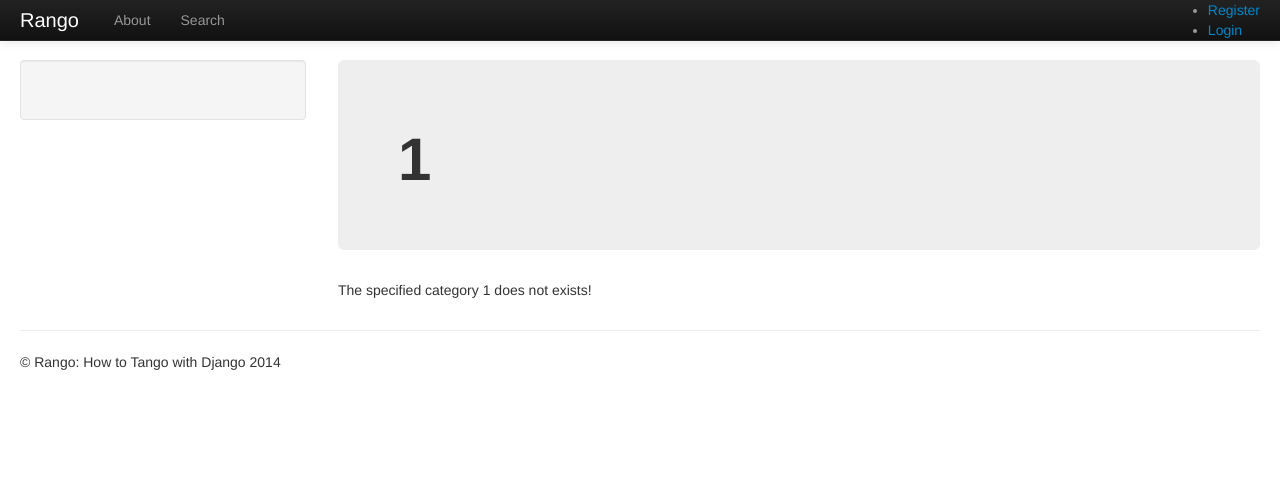
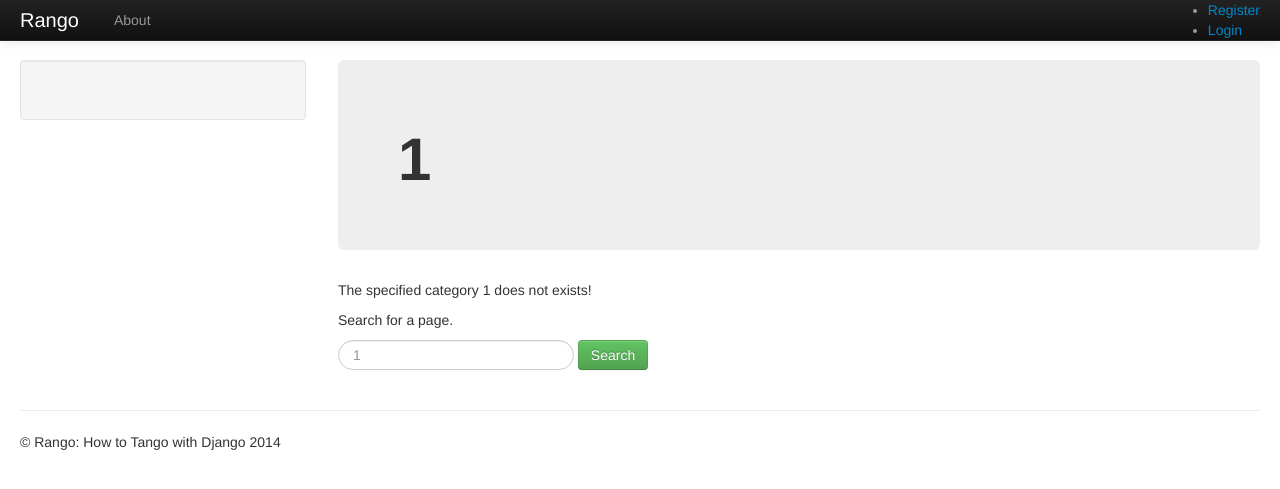
Before and after one commit to borqosky/tango_with_django_project, a Django app: page /rango/category/1/ in a window 1280 px wide. Shown: the top 489 px of the page. Run offline with Django 3.2, Linux system fonts and the light colour scheme; data that the repository does not hold is empty; some libraries are stand-ins or nearby versions.

Commit message:
Searching Within a Category Page

```diff
--- a/rango/urls.py
+++ b/rango/urls.py
@@ -11,6 +11,5 @@ urlpatterns = patterns('',
     url(r'^login/$',   views.user_login, name='login'),
     url(r'^restricted/$',   views.restricted,name='restricted'),
     url(r'^logout/$', views.user_logout, name='logout'),
-    url(r'^search/$', views.search, name='search'),
     url(r'^$', views.index, name='index'),
 )
--- a/rango/views.py
+++ b/rango/views.py
@@ -92,10 +92,10 @@ def category(request, category_name_url):
         # Can we find a category with the given name?
         # If we can't, the .get() method raises a DoesNotExist exception.
         # So the .get() method returns one model instance or raises an exception.
-        category = Category.objects.get(name=category_name)
+        category = Category.objects.get(name__iexact=category_name)
         # Retrieve all of the associated pages.
         # Note that filter returns >= 1 model instance.
-        pages = Page.objects.filter(category=category)
+        pages = Page.objects.filter(category=category).order_by('-views')
         # Adds our results list to the template context under name pages.
         context_dict['pages'] = pages
         # We also add the category object from the database to the context dictionary.
@@ -105,6 +105,17 @@ def category(request, category_name_url):
         # We get here if we didn't find the specified category.
         # Don't do anything - the template displays the "no category" message for us.
         pass
+
+    result_list = []
+
+    if request.method == 'POST':
+        query = request.POST['query'].strip()
+
+        if query:
+            # Run our Bing function to get the results list!
+            result_list = run_query(query)
+
+    context_dict['result_list'] = result_list
 
     # Go render the response and return it to the client.
     return render_to_response('rango/category.html', context_dict, context)
@@ -286,22 +297,7 @@ def restricted(request):
                                context)
 
 
-
 @login_required
 def user_logout(request):
     logout(request)
     return HttpResponseRedirect('/rango/')
-
-
-def search(request):
-    context = RequestContext(request)
-    result_list = []
-
-    if request.method == 'POST':
-        query = request.POST['query'].strip()
-
-        if query:
-            # Run our Bing function to get the results list!
-            result_list = run_query(query)
-
-    return render_to_response('rango/search.html', {'result_list': result_list},context)
--- a/templates/rango/base.html
+++ b/templates/rango/base.html
@@ -37,7 +37,6 @@
                 <li><a href="/rango/add_category/">Add Category</a></li>
             {% endif %}
                 <li><a href="/rango/about/">About</a></li>
-                <li><a href="/rango/search/">Search</a></li>
             </ul>
           </div><!--/.nav-collapse -->
         </div>
--- a/templates/rango/category.html
+++ b/templates/rango/category.html
@@ -21,11 +21,12 @@
                 <br/>
                 {% if user.is_authenticated %}
                     <br/>
-                    <a href="/rango/category/{{ category_name_url }}/add_page">Add a New Page</a>
+                    <a href="/rango/category/{{ category_name_url }}/add_page">Add a New Page</a><br/>
         {% endif %}
     {% else %}
         The specified category {{ category_name }} does not exists!
     {% endif %}
         </div>
+    {% include "rango/search.html" %}
     </div>
 {% endblock %}
--- a/templates/rango/search.html
+++ b/templates/rango/search.html
@@ -1,19 +1,9 @@
-{% extends  "rango/base.html" %}
-
-{% load static %}
-
-{% block title %}Search{% endblock %}
-
-{% block body_block %}
-<div class="hero-unit">
-    <h1>Search with Rango</h1>
-    <br/>
-    <div class="container-fluid">
-        <form class="form-signin span8" id="user_form" method="post" action="/rango/search/">
+<p>Search for a page.</p>
+        <form class="form-search" id="search_form" method="post" action="/rango/category/{{ category_name_url }}/">
             {% csrf_token %}
             <!-- Display the search form elements here -->
-            <input type="text" size="50" name="query" value="" id="query"/>
-            <input class="btn btn-primary" type="submit" name="submit" value="Search"/>
+            <input type="text" class="input-long search-query" name="query" placeholder="{{ category_name }}" id="query"/>
+            <input class="btn btn-success" type="submit" name="submit" value="Search"/>
             <br/>
         </form>
 
@@ -30,6 +20,3 @@
                 </ol>
             </div>
         {% endif %}
-    </div>
-</div>
-{% endblock %}
```
Also changed, not shown: rango/bing_search.py (line endings or trailing spaces), templates/rango/category_list.html (line endings or trailing spaces).
